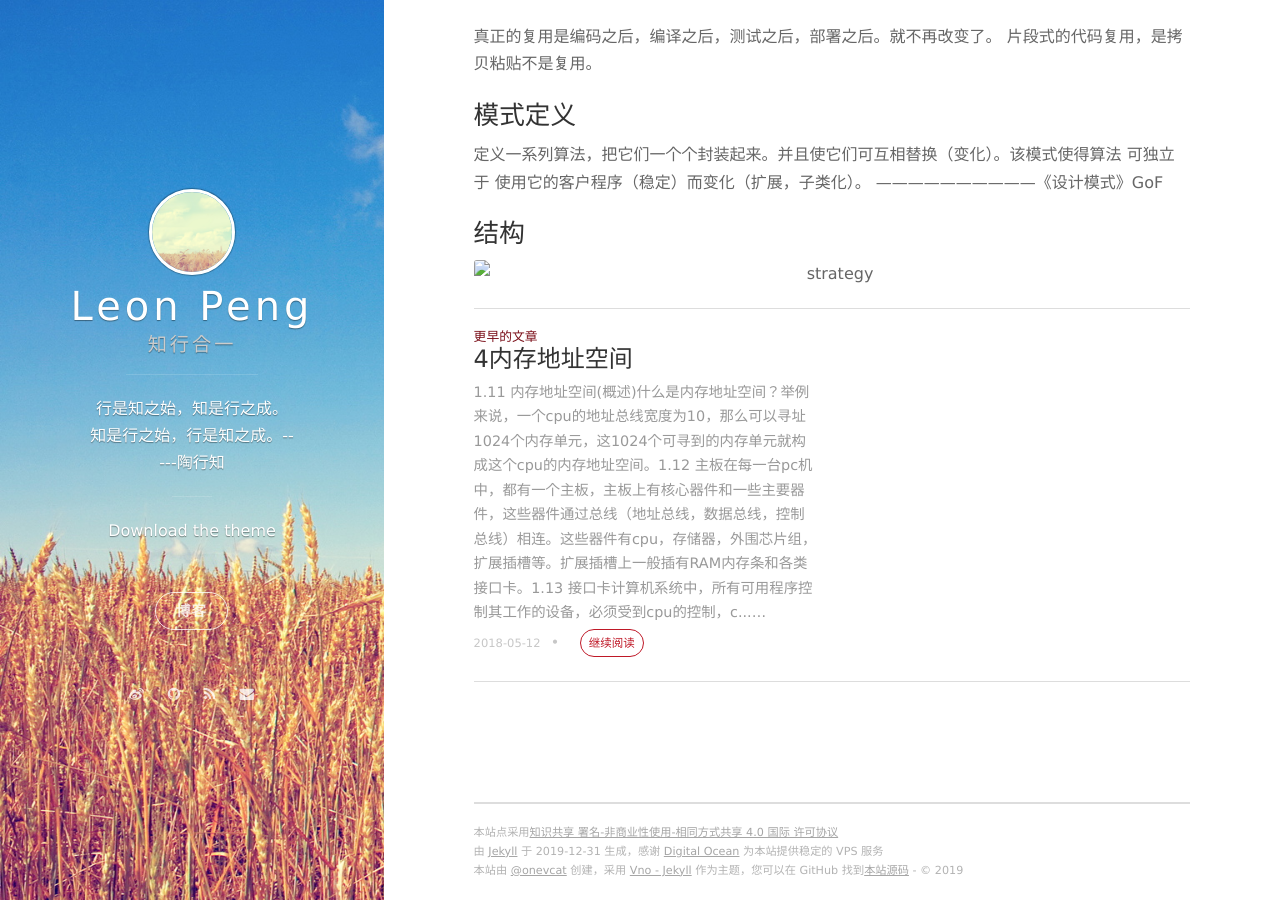
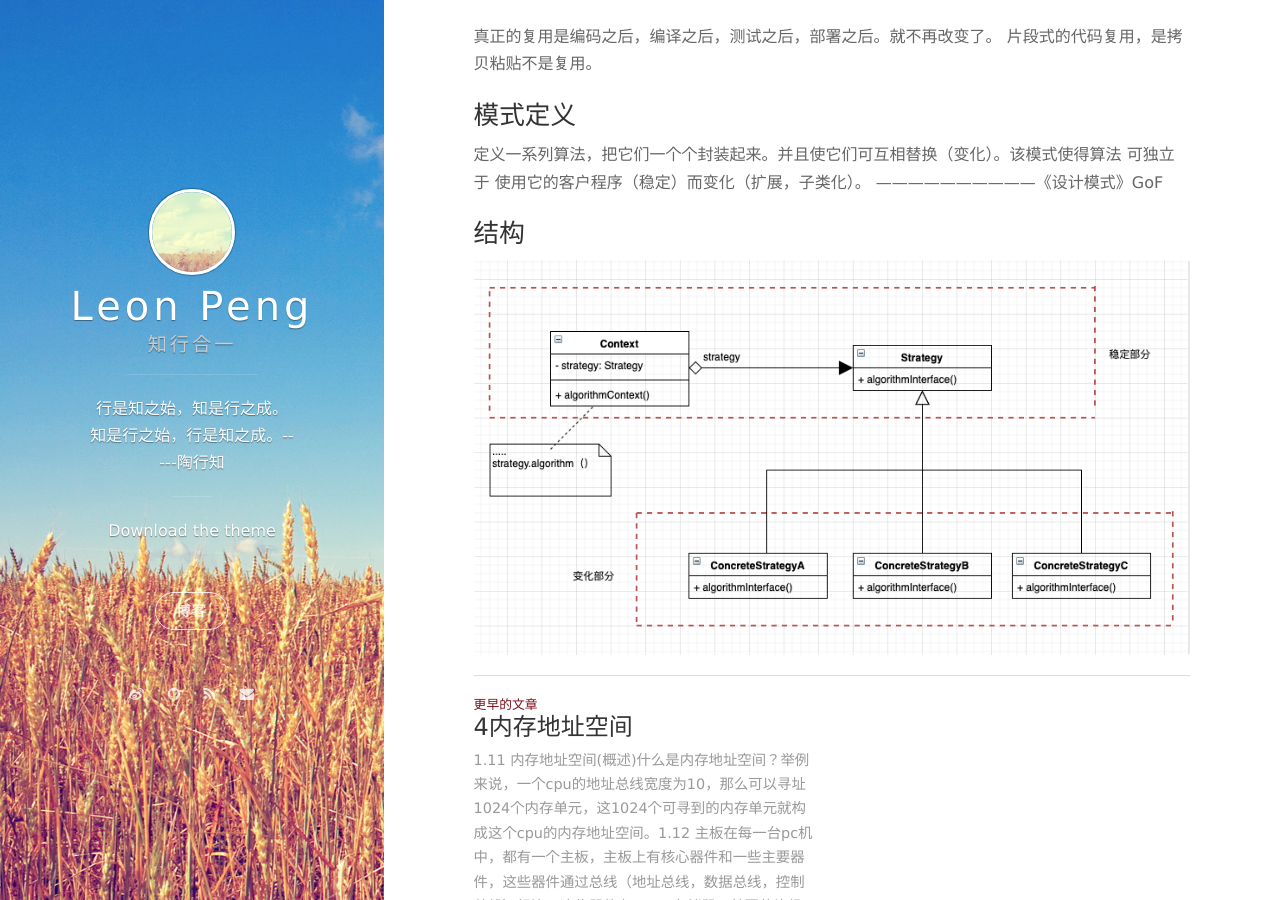
Before and after one commit to penglimin/penglimin.github.io, a Jekyll site: the page built from _posts/2019-12-31-1策略模式.markdown, in a window 1280 px wide and 900 px high, scrolled down 2622 px. Built offline with Jekyll 4.4.1, drawn with Linux system fonts in a browser that asks for light colours; nearby versions of some CDN libraries; our own code applies the rules of GitHub Pages for plain Markdown files; comment, search, counter and statistics services are not loaded.

Commit message:
code fix

```diff
--- a/_posts/2019-12-31-1策略模式.markdown
+++ b/_posts/2019-12-31-1策略模式.markdown
@@ -143,4 +143,4 @@ public：
 
 ### 结构
 
-![strategy](penglimin.github.io/assets/LeonpengPicture/DesignPattern/Strategy/strategy.png)
+![strategy](https://penglimin.github.io/assets/LeonpengPicture/DesignPattern/Strategy/strategy.png)
```
